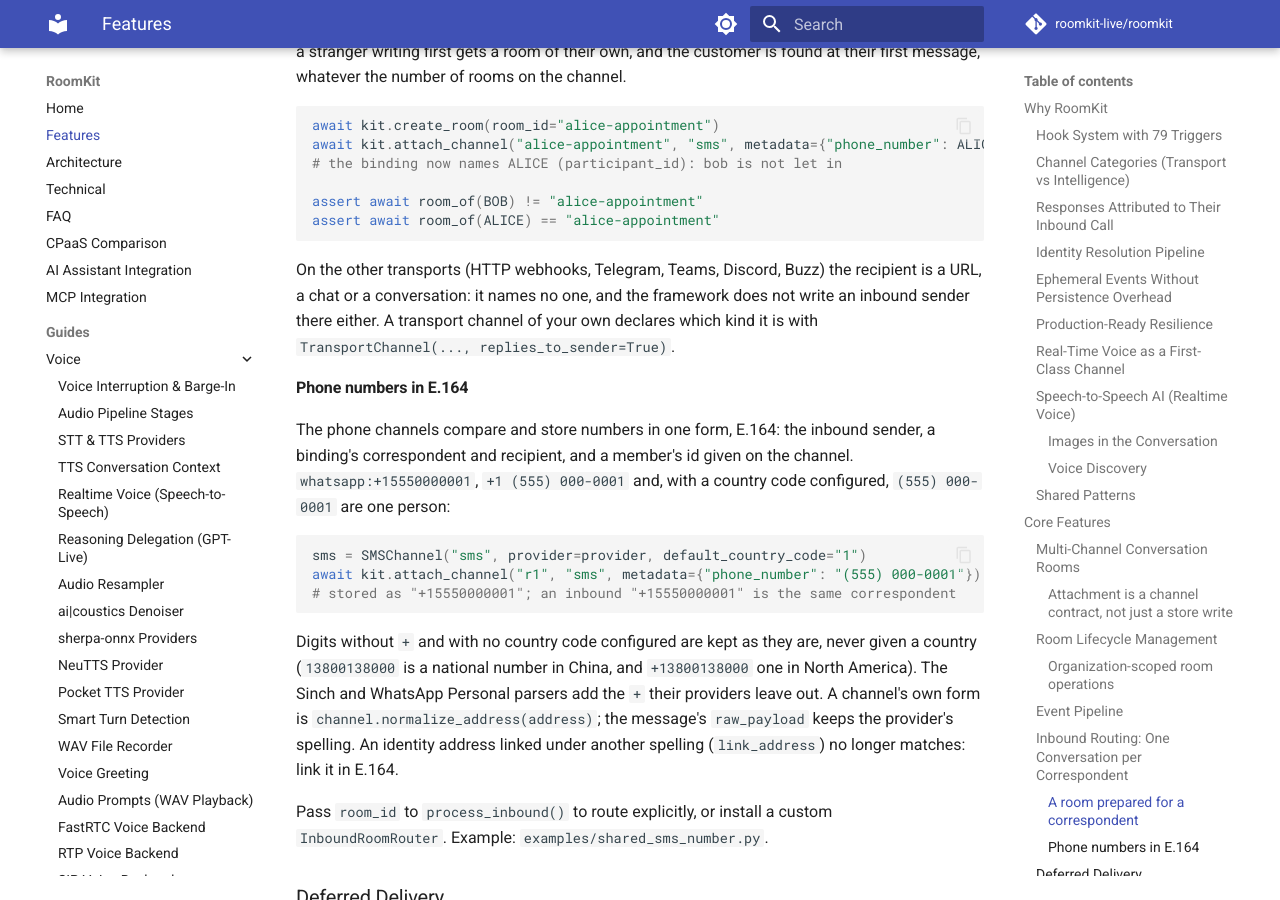
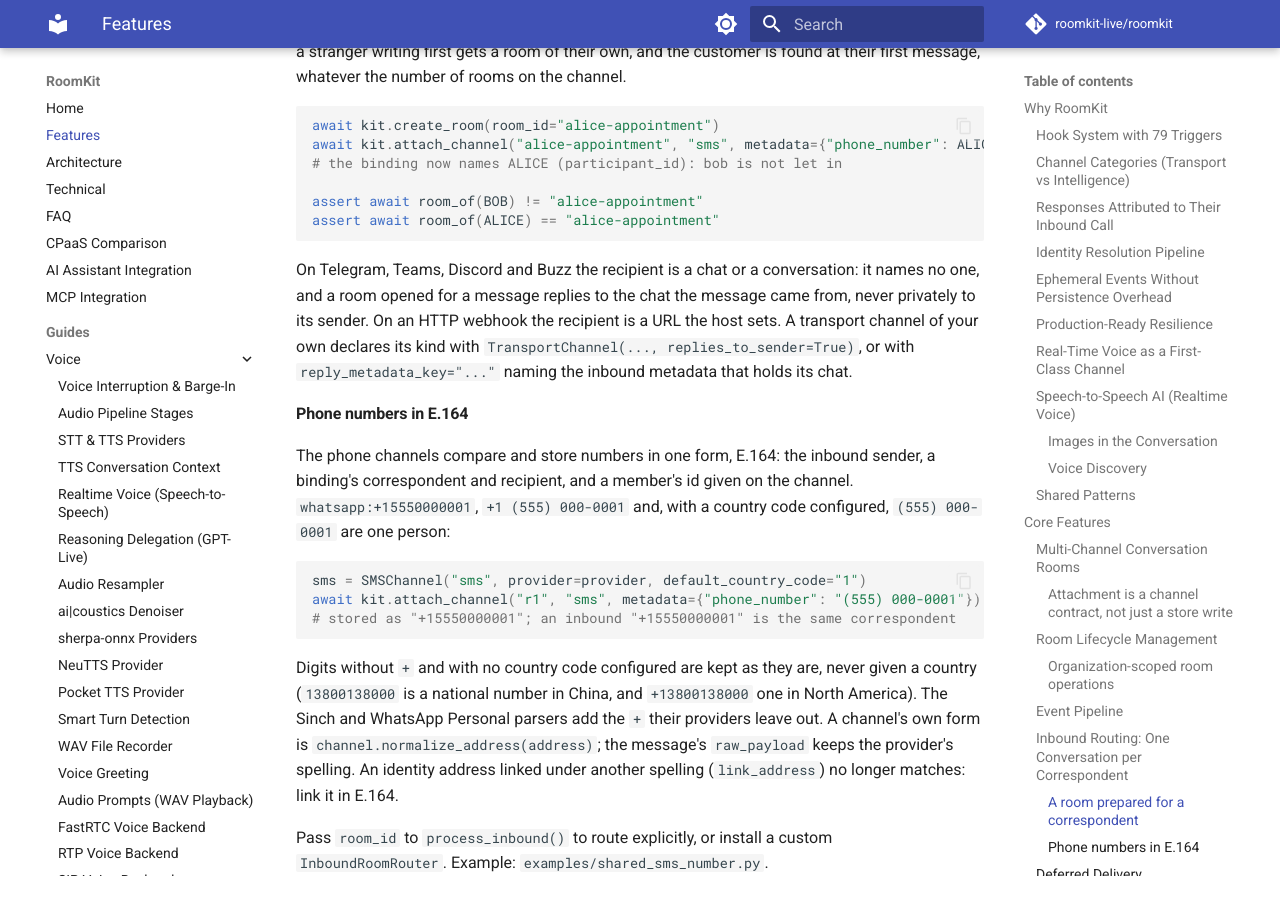
Before and after one commit to roomkit-live/roomkit-docs, an MkDocs documentation site: the page built from docs/features.md, in a window 1280 px wide and 900 px high, scrolled down 13076 px. Built offline with MkDocs 1.6.1 and Material for MkDocs 9.7.7, drawn with Linux system fonts in a browser that asks for light colours; comment, search, counter and statistics services are not loaded.

Commit message:
docs(routing): per review, a room opened on a chat channel replies to the chat its message came from (RMK-646)

````diff
--- a/docs/features.md
+++ b/docs/features.md
@@ -417,11 +417,12 @@ assert await room_of(BOB) != "alice-appointment"
 assert await room_of(ALICE) == "alice-appointment"
 ```
 
-On the other transports (HTTP webhooks, Telegram, Teams, Discord, Buzz) the
-recipient is a URL, a chat or a conversation: it names no one, and the
-framework does not write an inbound sender there either. A transport channel
-of your own declares which kind it is with
-`TransportChannel(..., replies_to_sender=True)`.
+On Telegram, Teams, Discord and Buzz the recipient is a chat or a
+conversation: it names no one, and a room opened for a message replies to the
+chat the message came from, never privately to its sender. On an HTTP webhook
+the recipient is a URL the host sets. A transport channel of your own declares
+its kind with `TransportChannel(..., replies_to_sender=True)`, or with
+`reply_metadata_key="..."` naming the inbound metadata that holds its chat.
 
 #### Phone numbers in E.164
 
````
